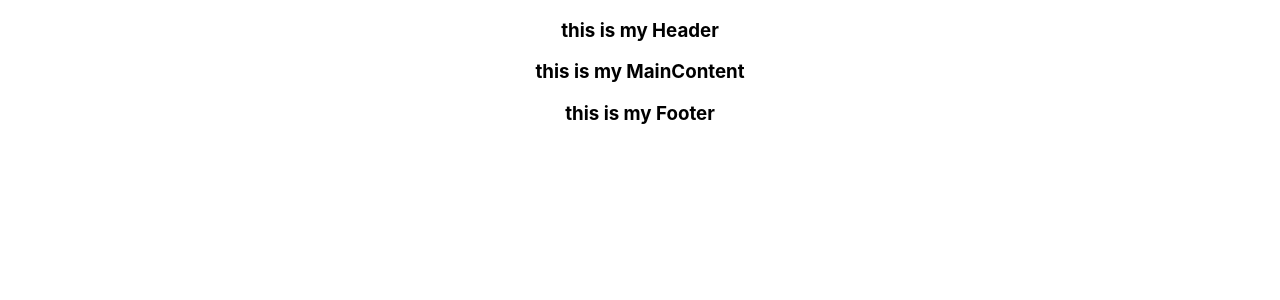
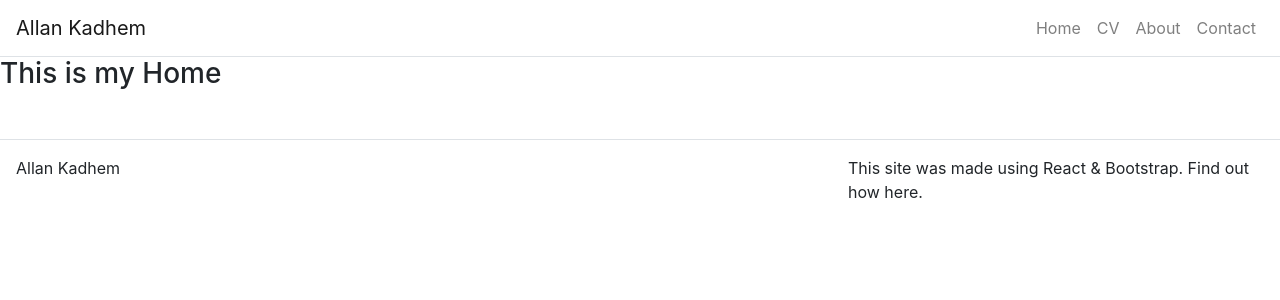
Before and after one commit to Allanio/portfolio, a React (Create React App) app: page / in a window 1280 px wide. Shown: the top 300 px of the page. Built offline with nearby package versions, Linux system fonts and the light colour scheme.

Commit message:
changed folder structure, added navbar and pages dir

```diff
--- a/package.json
+++ b/package.json
@@ -7,8 +7,11 @@
     "@testing-library/jest-dom": "^4.2.4",
     "@testing-library/react": "^9.4.0",
     "@testing-library/user-event": "^7.2.1",
+    "bootstrap": "^4.4.1",
     "react": "^16.12.0",
+    "react-bootstrap": "^1.0.0-beta.16",
     "react-dom": "^16.12.0",
+    "react-router-dom": "^5.1.2",
     "react-scripts": "3.3.0"
   },
   "scripts": {
--- a/src/App.js
+++ b/src/App.js
@@ -1,10 +1,16 @@
-import React from 'react';
-import './App.css';
-import Header from "./comonents/Header"
-import MainContent from "./comonents/MainContent"
-import Footer from "./comonents/Footer"
+import React from "react";
+import { BrowserRouter as Router, Route, Link } from "react-router-dom";
+import Container from "react-bootstrap/Container";
+import { Navbar, Nav } from "react-bootstrap";
 
-function App() {
+import "./App.css";
+import Footer from "./comonents/Footer";
+import Home from "./pages/Home";
+import CV from "./pages/CV";
+import About from "./pages/About";
+import Contact from "./pages/Contact";
+
+/* function App() {
   return (
     <div className="App">
       <Header />
@@ -12,6 +18,94 @@ function App() {
       <Footer />
     </div>
   );
+} */
+
+class App extends React.Component {
+  constructor(props) {
+    super(props);
+    this.state = {
+      title: "First Name, Last Name",
+      headerLinks: [
+        { title: "Home", path: "/" },
+        { title: "CV", path: "/cv" },
+        { title: "About", path: "/about" },
+        { title: "Contact", path: "/contact" }
+      ],
+      home: {
+        title: "This is the Home Page",
+        subTitle: "This is the Sub Title",
+        someText: "This is some text"
+      },
+      cv: {
+        title: "The boring stuff"
+      },
+      about: {
+        title: "About me"
+      },
+      contact: {
+        title: "Let's talk"
+      }
+    };
+  }
+
+  render() {
+    return (
+      <Router>
+        <Container className="p-0" fluid={true}>
+          <Navbar className="border-bottom" bg="transparent" expand="lg">
+            <Navbar.Brand>Allan Kadhem</Navbar.Brand>
+
+            <Navbar.Toggle className="border-0" aria-controls="navbar-toggle" />
+            <Navbar.Collapse id="navbar-toggle">
+              <Nav className="ml-auto">
+                <Link className="nav-link" to="/">
+                  Home
+                </Link>
+                <Link className="nav-link" to="/cv">
+                  CV
+                </Link>
+                <Link className="nav-link" to="/about">
+                  About
+                </Link>
+                <Link className="nav-link" to="/contact">
+                  Contact
+                </Link>
+              </Nav>
+            </Navbar.Collapse>
+          </Navbar>
+
+          <Route
+            path="/"
+            exact
+            render={() => (
+              <Home
+                title={this.state.home.title}
+                subTitle={this.state.home.subTitle}
+                someText={this.state.home.subTitle}
+              />
+            )}
+          />
+          <Route
+            path="/cv"
+            exact
+            render={() => <CV title={this.state.cv.title} />}
+          />
+          <Route
+            path="/about"
+            exact
+            render={() => <About title={this.state.about.title} />}
+          />
+          <Route
+            path="/contact"
+            exact
+            render={() => <Contact title={this.state.contact.title} />}
+          />
+
+          <Footer />
+        </Container>
+      </Router>
+    );
+  }
 }
 
 export default App;
--- a/src/comonents/Footer.js
+++ b/src/comonents/Footer.js
@@ -1,9 +1,19 @@
 import React from "react";
+import { Container, Row, Col } from "react-bootstrap";
 
 function Footer() {
     return (
-    <footer>
-      <h3>this is my Footer</h3>
+    <footer className="mt-5">
+      <Container fluid={true}>
+        <Row className="border-top justify-content-between p-3">
+          <Col className="p-0" md={3} sm={12}>
+            Allan Kadhem
+          </Col>
+          <Col className="p-0 d-flex justify-content-end" md={4}>
+            This site was made using React & Bootstrap. Find out how here.
+          </Col>
+        </Row>
+      </Container>
     </footer>
     )
   }
--- a/src/index.js
+++ b/src/index.js
@@ -4,7 +4,7 @@ import './index.css';
 import App from './App';
 import * as serviceWorker from './serviceWorker';
 
-
+import 'bootstrap/dist/css/bootstrap.css';
 
 
 //ReactDOM.render(<App />, document.getElementById('root'));
--- /dev/null
+++ b/src/pages/About.js
@@ -0,0 +1,11 @@
+import React from "react";
+
+function About(props) {
+    return (
+    <header>
+      <h3>This is my About page</h3>
+    </header>
+    )
+  }
+
+  export default About;
--- /dev/null
+++ b/src/pages/CV.js
@@ -0,0 +1,11 @@
+import React from "react";
+
+function CV(props) {
+    return (
+    <header>
+      <h3>This is my CV page</h3>
+    </header>
+    )
+  }
+
+  export default CV;
--- /dev/null
+++ b/src/pages/Contact.js
@@ -0,0 +1,11 @@
+import React from "react";
+
+function Contact(props) {
+    return (
+    <header>
+      <h3>This is my Contact Page</h3>
+    </header>
+    )
+  }
+
+  export default Contact;
--- /dev/null
+++ b/src/pages/Home.js
@@ -0,0 +1,11 @@
+import React from "react";
+
+function Home(props) {
+    return (
+    <header>
+      <h3>This is my Home</h3>
+    </header>
+    )
+  }
+
+  export default Home;
```
Also changed, not shown: 1 other file (tests, documents, lock files or other folders).
